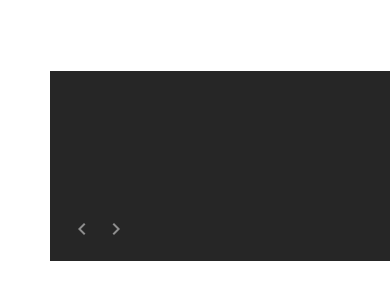
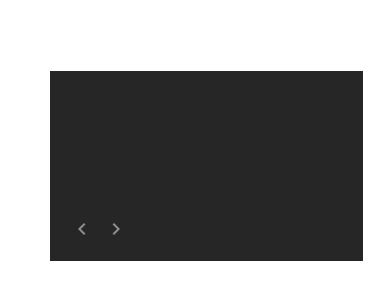
Before and after one commit to project-error/pe-basicloading, a plain HTML site: page web/index.html in a window 390 px wide. Shown: the part 558-858 px from the top of the page. Drawn offline with nearby package versions, Linux system fonts and the light colour scheme.

Commit message:
tweak(markup): adjust for responsiveness

```diff
--- a/web/assets/styles.css
+++ b/web/assets/styles.css
@@ -138,7 +138,7 @@ a[onclick] {
   display: flex;
   flex-direction: column;
   position: fixed;
-  width: 1300px;
+  width: min(70vw, 1300px);
   height: 150px;
   padding: 20px;
   left: 50px;
```
